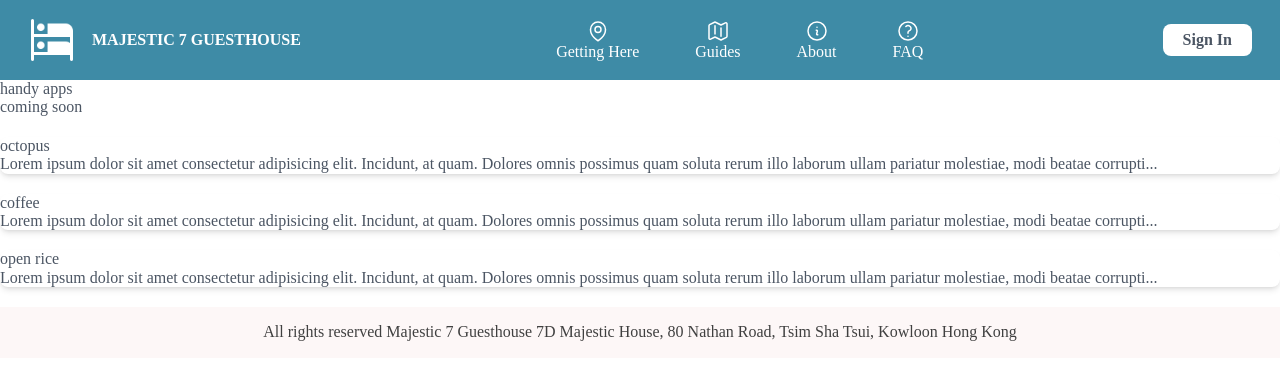
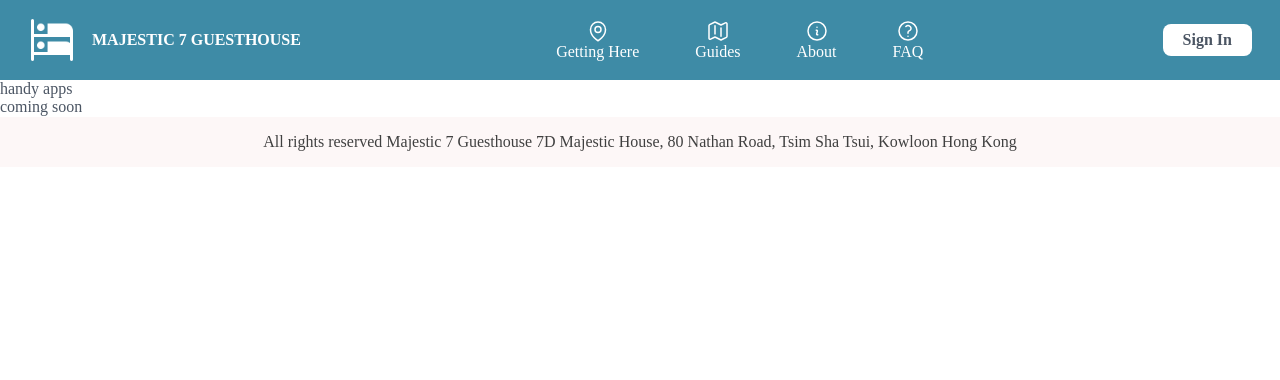
Before and after one commit to clickingmouse/m7v2, a Next.js app in the folder m7v2-frontend/: page /handy-apps in a window 1280 px wide. Shown: the top 380 px of the page. Built offline with nearby package versions, Linux system fonts and the light colour scheme; data requests are answered from the project's data file.

Commit message:
testing vercel 4

```diff
--- a/m7v2-frontend/app/handy-apps/page.jsx
+++ b/m7v2-frontend/app/handy-apps/page.jsx
@@ -1,15 +1,13 @@
-import React from 'react'
-import AppList from './AppList'
+import React from "react";
+//import AppList from './AppList'
 
 export default function handyApps() {
   return (
     <main>
-        <nav>
-            <h2>handy apps</h2>
-            <p>coming soon</p>
-        </nav>
-        <AppList />
-
-    </main>)
-
+      <nav>
+        <h2>handy apps</h2>
+        <p>coming soon</p>
+      </nav>
+    </main>
+  );
 }
```
